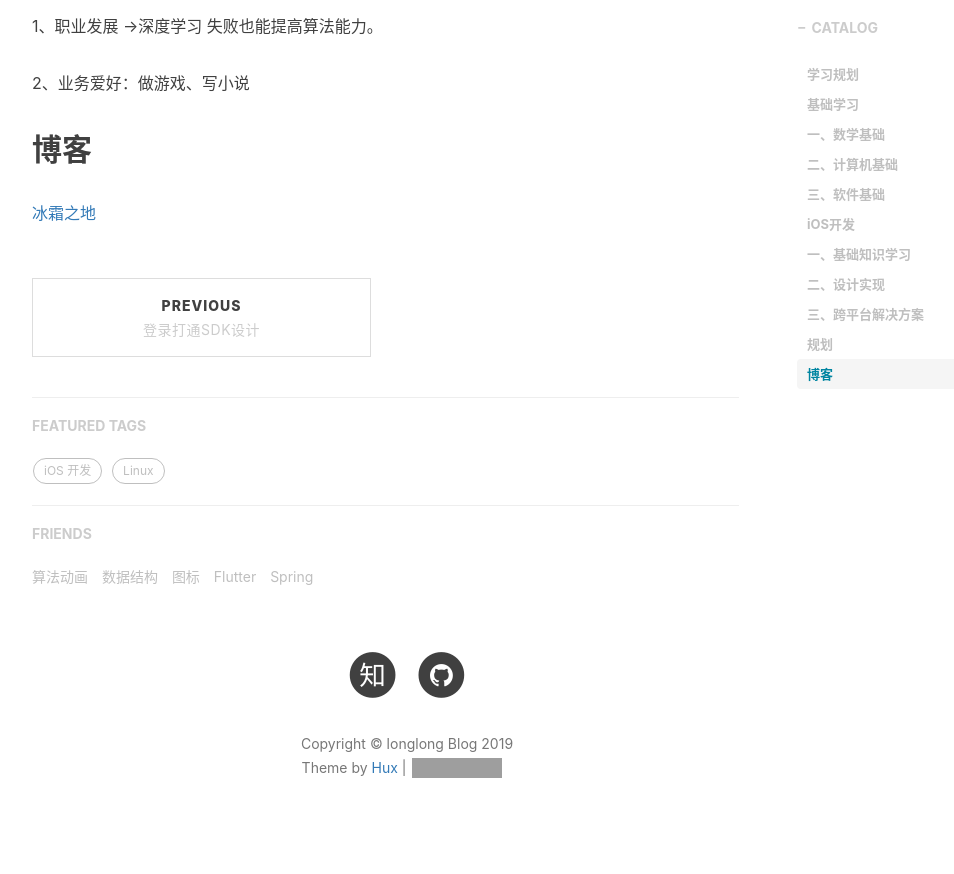
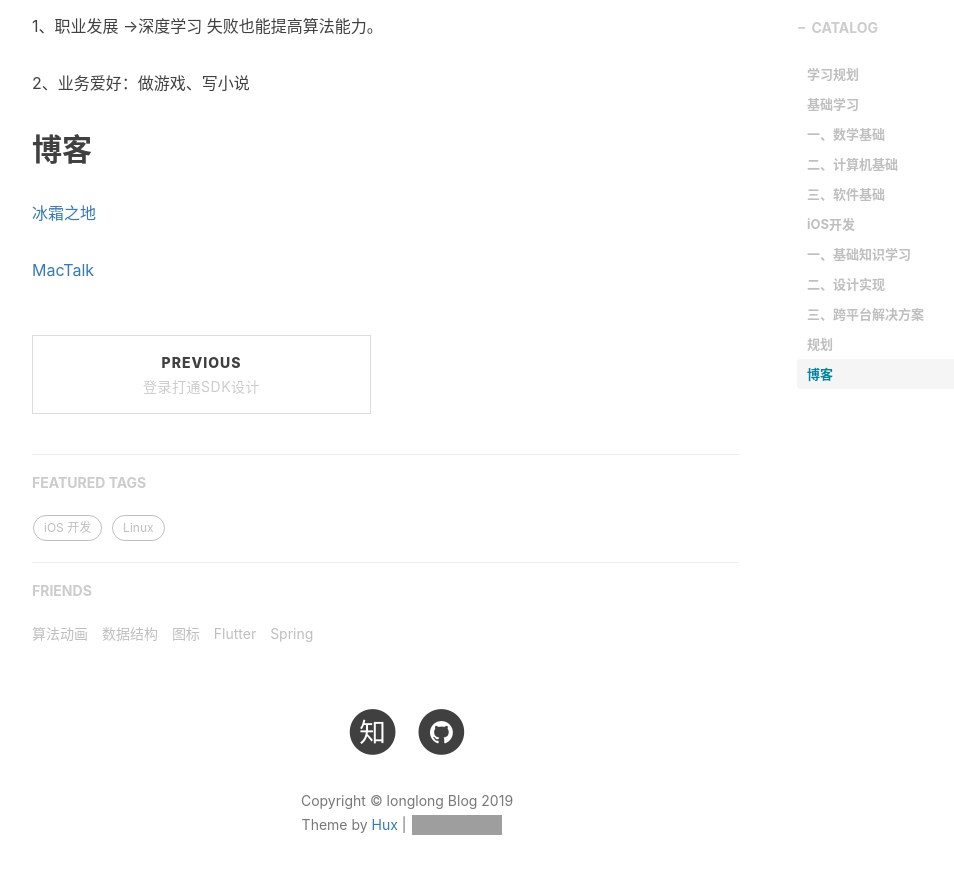
Before and after one commit to awanglilong/awanglilong.github.io, a Jekyll site: the page built from _posts/2019-12-10-learn.md, in a window 1280 px wide and 900 px high, scrolled down 2284 px. Shown: the top 874 px of the window, without its empty margins (233-1187 px from the left). Built offline with Jekyll 4.4.1, drawn with Linux system fonts in a browser that asks for light colours; nearby versions of some CDN libraries; comment, search, counter and statistics services are not loaded; grey boxes are pictures that could not be loaded.

Commit message:
更新博客

```diff
--- a/_posts/2019-12-10-learn.md
+++ b/_posts/2019-12-10-learn.md
@@ -79,3 +79,5 @@ MVVM的实现
 ## 博客
 
 [冰霜之地](https://halfrost.com/)
+
+[MacTalk](http://macshuo.com)
```
